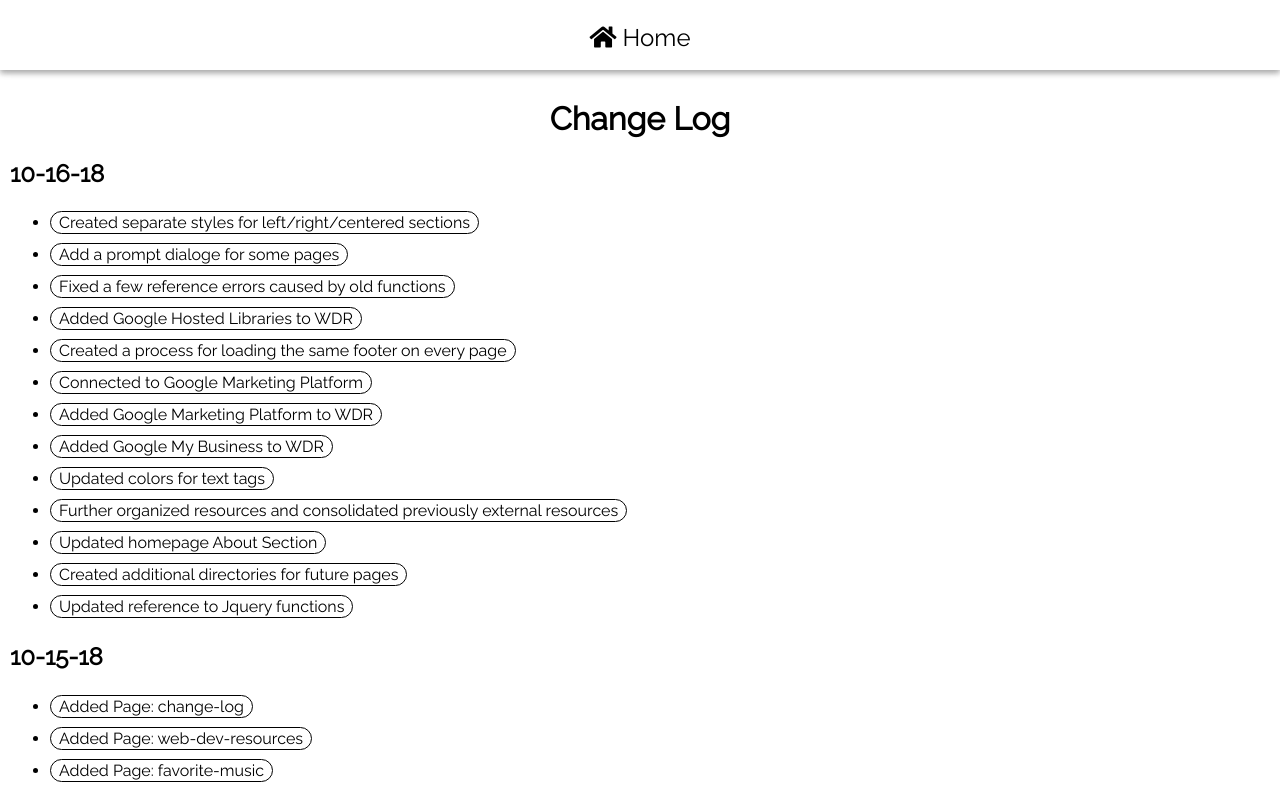
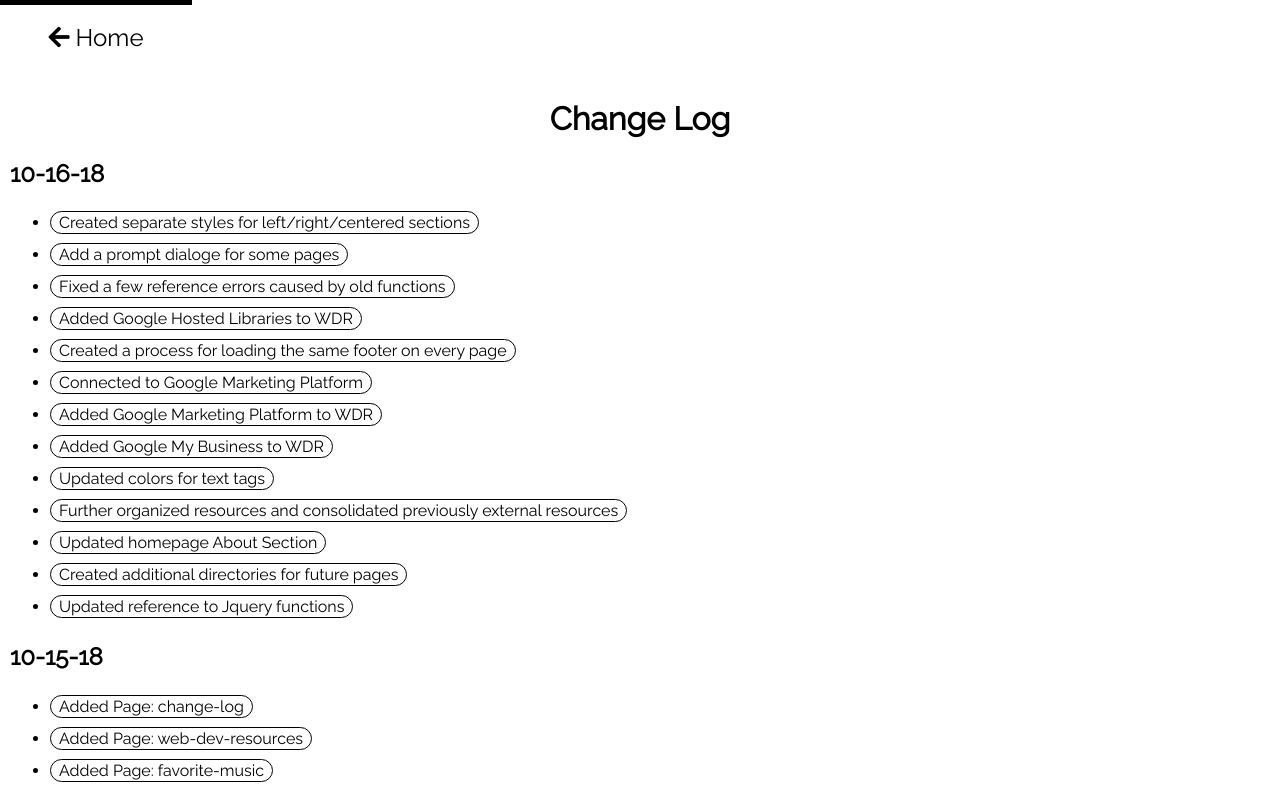
Before and after one commit to caineandrebekah/caineandrebekah, a plain HTML site: page public/dev/change-log.html in a window 1280 px wide. Shown: the top 788 px of the page. Drawn offline with nearby package versions, Linux system fonts and the light colour scheme; some packages are replaced by stand-ins of ours.

Commit message:
Responsive nav styling on non accented pages, home replaced with arrow

```diff
--- a/public/dev/change-log.html
+++ b/public/dev/change-log.html
@@ -53,10 +53,10 @@
     <body>
         <div id="canvas">
 
-            <header class="navigation-bar" id="navigation-bar-default">
-                <ul id="navigation-item-list">
-                    <a href="/index.html"><li class="navigation-item" id="section-1" onmouseover="hoverTrigger(home);"><span class="navigation-item-text" id="home-text"><i class="fas fa-home"></i></span></li></a>
-                </ul>
+            <header class="navigation-bar horizontal-nav-bar" id="no-accent-nav-bar">
+                    <ul id="navigation-item-list">
+                        <a href="/index.html"><li class="navigation-item" id="section-1" onmouseover="hoverTrigger(home);"><span class="navigation-item-text" id="home-text"><i class="fas fa-arrow-left"></i></i></span></li></a>
+                    </ul>
             </header>
             <div class="section-left free-section" id="">
                 <div class="section-content-container">
--- a/public/scripts/navigation.js
+++ b/public/scripts/navigation.js
@@ -2,19 +2,27 @@ window.onscroll = function() {scrollFunction()};
 
 function scrollFunction() {
   var navItem = document.getElementsByClassName("navigation-item");
+  var navNoAccent = document.getElementById("no-accent-nav-bar");
+  var navAccent = document.getElementById("accent-nav-bar");
   if (document.body.scrollTop > 0 || document.documentElement.scrollTop > 0) {
-    document.getElementById("navigation-bar-index").style.backgroundColor = "white";
-    document.getElementById("navigation-bar-index").style.boxShadow = "0 3px 6px rgba(0,0,0,0.16), 0 3px 6px rgba(0,0,0,0.23)";
-
+    if (document.body.contains(navAccent)) {
+      navAccent.style.backgroundColor = "white";
+      navAccent.style.boxShadow = "0 3px 6px rgba(0,0,0,0.16), 0 3px 6px rgba(0,0,0,0.23)";
+    } else if (document.body.contains(navNoAccent)) {
+      navNoAccent.style.boxShadow = "0 3px 6px rgba(0,0,0,0.16), 0 3px 6px rgba(0,0,0,0.23)";
+    }
     for (var i = 0; i < navItem.length; i++) {
       navItem[i].style.color = "black";
     }
   } else {
-    document.getElementById("navigation-bar-index").style.backgroundColor = "";
-    document.getElementById("navigation-bar-index").style.boxShadow = "";
-
-    for (var i = 0; i < navItem.length; i++) {
-      navItem[i].style.color = "white";
+    if (document.body.contains(navAccent)) {
+      navAccent.style.backgroundColor = "";
+      navAccent.style.boxShadow = "";
+      for (var i = 0; i < navItem.length; i++) {
+        navItem[i].style.color = "white";
+      }
+    } else if (document.body.contains(navNoAccent)) {
+      navNoAccent.style.boxShadow = "";
     }
   }
 }
--- a/public/styles/navigation.css
+++ b/public/styles/navigation.css
@@ -1,12 +1,29 @@
 .navigation-bar {
+  box-sizing: border-box;
+  transition: background-color 0.5s, color 0.5s, box-shadow 0.5s;
+}
+
+.horizontal-nav-bar {
+  z-index: 95;
   height: 70px;
   width: 100vw;
-  box-sizing: border-box;
-  text-align: center;
-  transition: background-color 0.5s, color 0.5s, box-shadow 0.5s;
+  position: fixed;
+    top: 0px;
+}
+
+.verticle-nav-bar {
   z-index: 96;
   position: fixed;
     top: 0px;
+    left: 0px;
+}
+
+#accent-nav-bar {
+  text-align: center;
+}
+
+#no-accent-nav-bar {
+  background-color: white;
 }
 
 #navigation-item-list {
@@ -17,6 +34,7 @@
 
 .navigation-item {
   display: inline-block;
+  text-align: center;
   font-size: 24px;
   width: 15%;
   line-height: 65px;
@@ -33,27 +51,41 @@
   border-top: 5px solid;
 }
 
-#navigation-bar-default {
-  color: black;
-  background-color: white;
-  box-shadow: 0 3px 6px rgba(0,0,0,0.16), 0 3px 6px rgba(0,0,0,0.23);
+#accent-nav-bar .navigation-item {
+  color: white;
 }
 
-#navigation-bar-default .navigation-item {
+#no-accent-nav-bar .navigation-item {
   color: black;
 }
 
 @media only screen and (orientation: landscape) {
   .navigation-bar {
+    box-sizing: border-box;
+    transition: background-color 0.5s, color 0.5s, box-shadow 0.5s;
+  }
+
+  .horizontal-nav-bar {
+    z-index: 95;
     height: 70px;
     width: 100vw;
-    box-sizing: border-box;
-    text-align: center;
-    overflow: hidden;
-    transition: background-color 0.5s, color 0.5s, box-shadow 0.5s;
-    z-index: 1;
     position: fixed;
       top: 0px;
+  }
+
+  .verticle-nav-bar {
+    z-index: 96;
+    position: fixed;
+      top: 0px;
+      left: 0px;
+  }
+
+  #accent-nav-bar {
+    text-align: center;
+  }
+
+  #no-accent-nav-bar {
+    background-color: white;
   }
 
   #navigation-item-list {
@@ -100,13 +132,11 @@
     content: "  Contact";
   }
 
-  #navigation-bar-default {
-    color: black;
-    background-color: white;
-    box-shadow: 0 3px 6px rgba(0,0,0,0.16), 0 3px 6px rgba(0,0,0,0.23);
+  #accent-nav-bar .navigation-item {
+    color: white;
   }
 
-  #navigation-bar-default .navigation-item {
+  #no-accent-nav-bar .navigation-item {
     color: black;
   }
 }
```
Also changed, not shown: public/blog/favorite-music.html (+4 -4 lines), public/blog/web-dev-resources.html (+2 -2 lines), public/dev/color-guide.html (+4 -4 lines), public/index.html (+1 -1 lines), public/store/products.html (+4 -4 lines), 1 other file.
